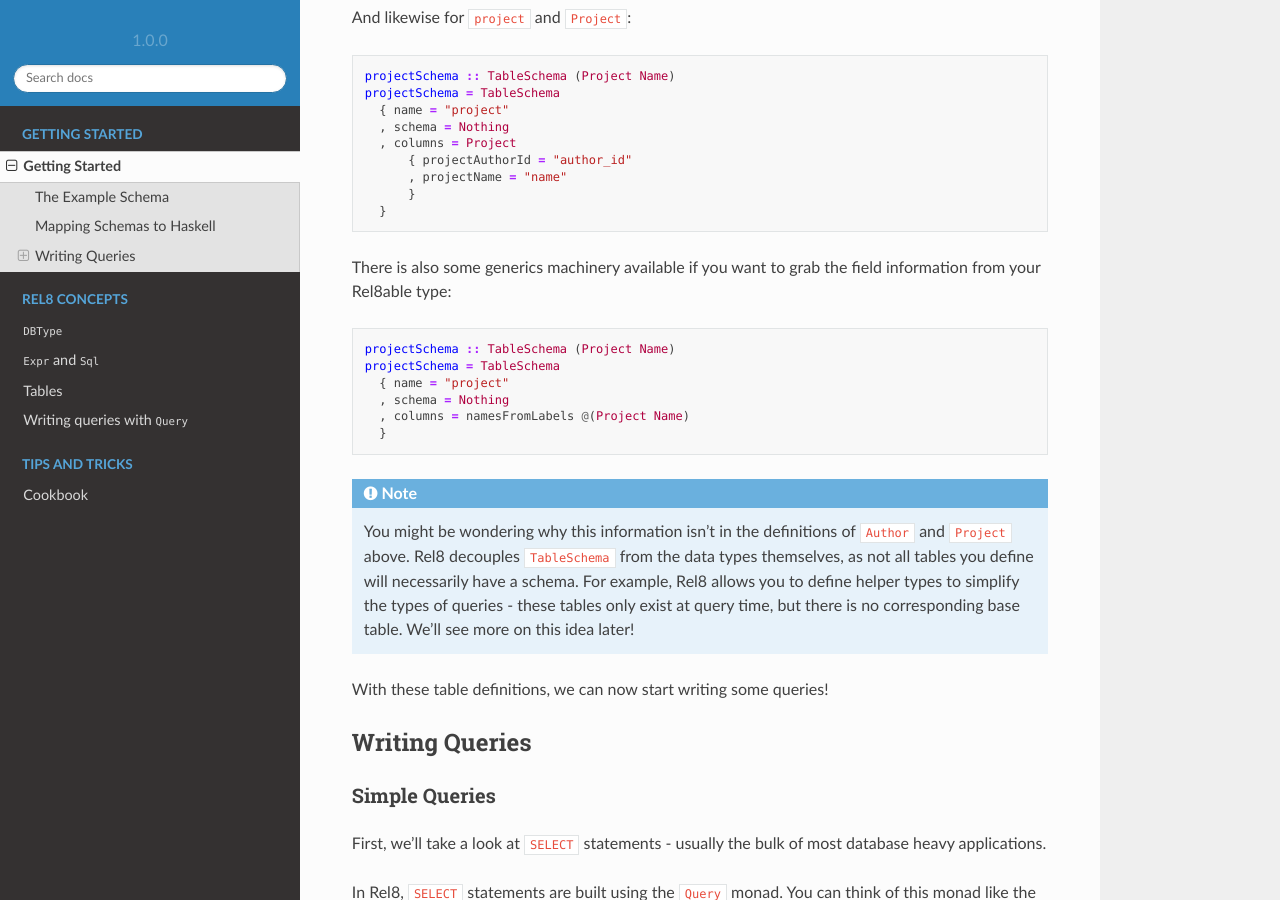
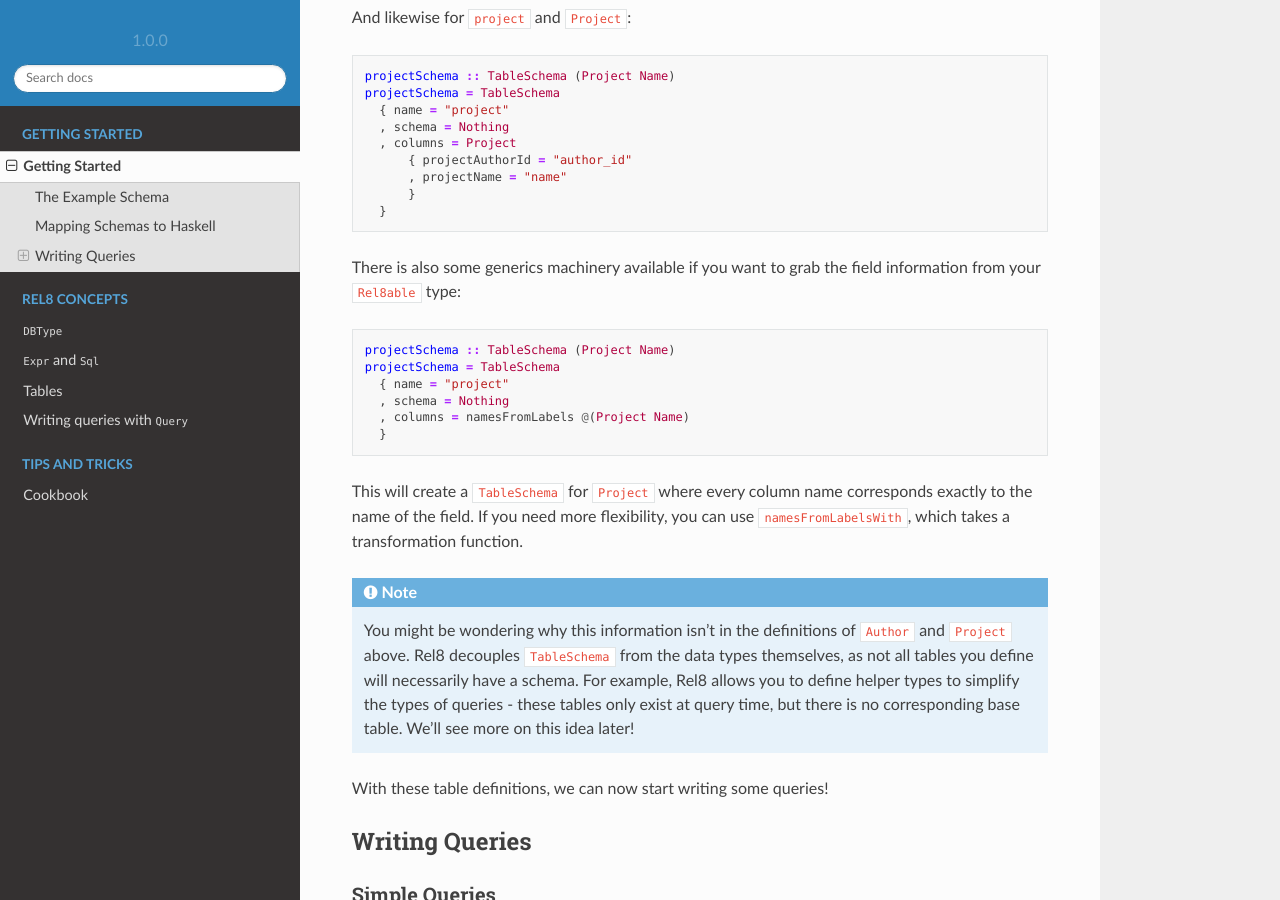
Before and after one commit to circuithub/rel8, a Sphinx documentation site: the page built from docs/tutorial.rst, in a window 1280 px wide and 900 px high, scrolled down 2852 px. Built offline with Sphinx 7.4.7 and the Read the Docs theme 2.0.0, drawn with Linux system fonts in a browser that asks for light colours.

Commit message:
Expand on #58

```diff
--- a/docs/tutorial.rst
+++ b/docs/tutorial.rst
@@ -147,7 +147,8 @@ And likewise for ``project`` and ``Project``::
         }
     }
 
-There is also some generics machinery available if you want to grab the field information from your Rel8able type::
+There is also some generics machinery available if you want to grab the field
+information from your ``Rel8able`` type::
 
   projectSchema :: TableSchema (Project Name)
   projectSchema = TableSchema
@@ -156,6 +157,9 @@ There is also some generics machinery available if you want to grab the field in
     , columns = namesFromLabels @(Project Name)
     }
 
+This will create a ``TableSchema`` for ``Project`` where every column name
+corresponds exactly to the name of the field. If you need more flexibility, you
+can use ``namesFromLabelsWith``, which takes a transformation function.
 
 .. note::
 
```
